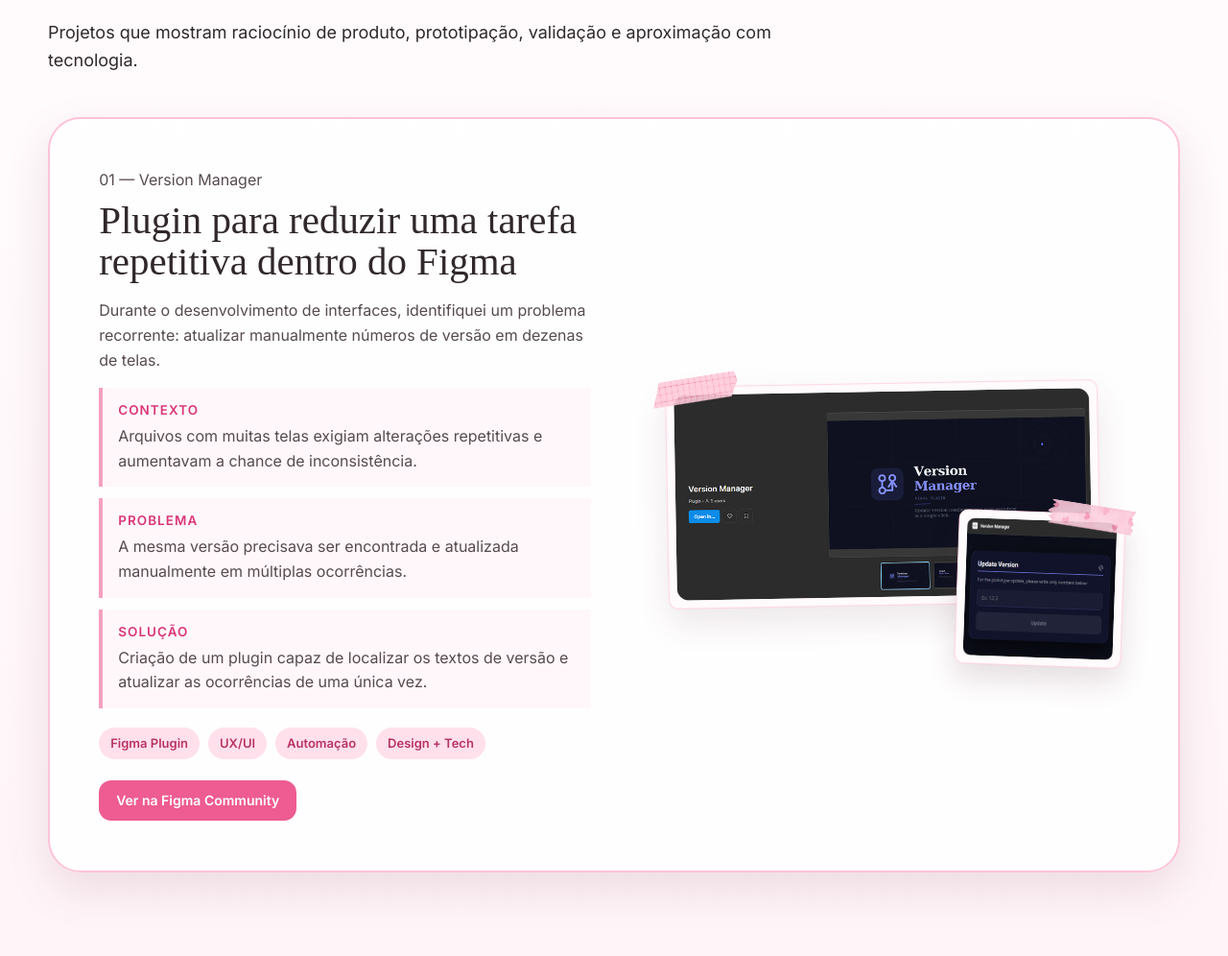
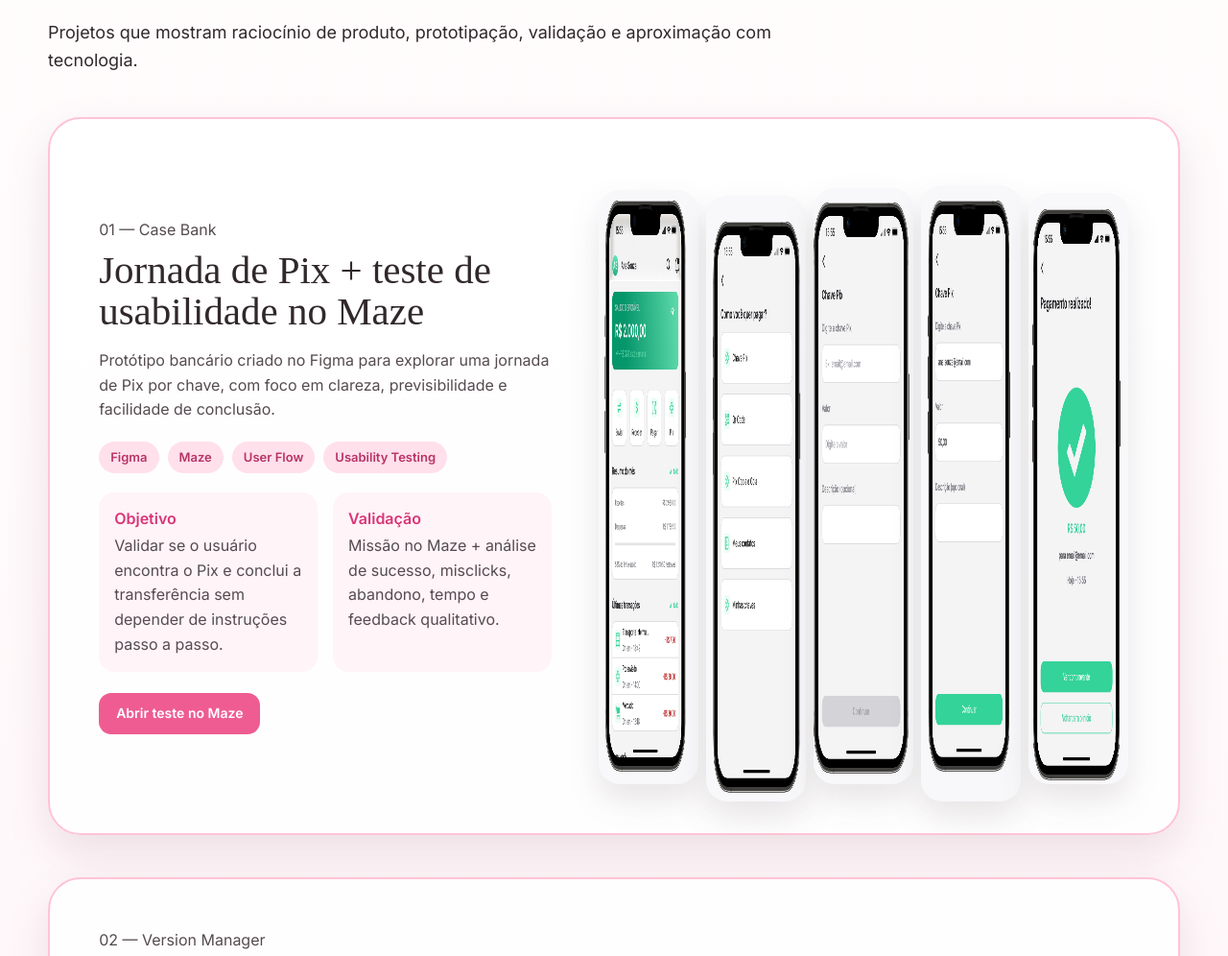
Before and after one commit to kathleenroggia-creator/kathleen_portfolio_html_COMPLETO, a plain HTML site: page kathleen_portfolio_html/index.html in a window 1280 px wide. Shown: the part 1673-2669 px from the top of the page at 96% size. Drawn offline with Linux system fonts and the light colour scheme.

Commit message:
Adiciona case de usabilidade no Maze

```diff
--- a/kathleen_portfolio_html/index.html
+++ b/kathleen_portfolio_html/index.html
@@ -89,12 +89,73 @@
           Projetos que mostram raciocínio de produto, prototipação, validação e aproximação com tecnologia.
         </p>
 
+        <article class="case-card case-bank">
+
+          <div class="case-copy">
+
+            <p class="case-index">01 — Case Bank</p>
+
+            <h3>Jornada de Pix + teste de usabilidade no Maze</h3>
+
+            <p>
+              Protótipo bancário criado no Figma para explorar uma jornada de Pix por chave,
+              com foco em clareza, previsibilidade e facilidade de conclusão.
+            </p>
+
+            <div class="case-meta">
+              <span>Figma</span>
+              <span>Maze</span>
+              <span>User Flow</span>
+              <span>Usability Testing</span>
+            </div>
+
+            <div class="case-grid-mini">
+              <div>
+                <strong>Objetivo</strong>
+                <p>
+                  Validar se o usuário encontra o Pix e conclui a transferência
+                  sem depender de instruções passo a passo.
+                </p>
+              </div>
+
+              <div>
+                <strong>Validação</strong>
+                <p>
+                  Missão no Maze + análise de sucesso, misclicks, abandono,
+                  tempo e feedback qualitativo.
+                </p>
+              </div>
+            </div>
+
+            <div class="actions">
+              <a
+                class="btn primary"
+                href="https://t.maze.co/594692111?guerilla=true"
+                target="_blank"
+                rel="noopener noreferrer"
+              >
+                Abrir teste no Maze
+              </a>
+            </div>
+
+          </div>
+
+          <div class="phone-flow" aria-label="Telas do fluxo de Pix">
+            <img src="assets/bank-home.png" alt="Tela inicial do aplicativo bancário com atalho Pix" loading="lazy" width="361" height="619" />
+            <img src="assets/bank-method.png" alt="Tela para escolha da forma de pagamento Pix" loading="lazy" width="335" height="631" />
+            <img src="assets/bank-form.png" alt="Tela de preenchimento da chave Pix e valor" loading="lazy" width="305" height="621" />
+            <img src="assets/bank-filled.png" alt="Tela com dados do Pix preenchidos" loading="lazy" width="356" height="642" />
+            <img src="assets/bank-success.png" alt="Tela de confirmação de pagamento realizado" loading="lazy" width="333" height="616" />
+          </div>
+
+        </article>
+
 
         <article class="case-card reverse version-case">
 
           <div class="case-copy">
 
-            <p class="case-index">01 — Version Manager</p>
+            <p class="case-index">02 — Version Manager</p>
 
             <h3>
               Plugin para reduzir uma tarefa repetitiva dentro do Figma
@@ -221,6 +282,7 @@
 
           <span>Interfaces responsivas</span>
           <span>Usabilidade</span>
+          <span>Maze</span>
           <span>Testes de usabilidade</span>
 
           <span>Handoff</span>
@@ -247,7 +309,7 @@
             <span class="sparkle">✦</span>
             <h3>Validação</h3>
             <p>
-              Testes de usabilidade, análise de comportamento,
+              Testes no Maze, análise de comportamento,
               identificação de fricções e iteração de interface.
             </p>
           </div>
```
